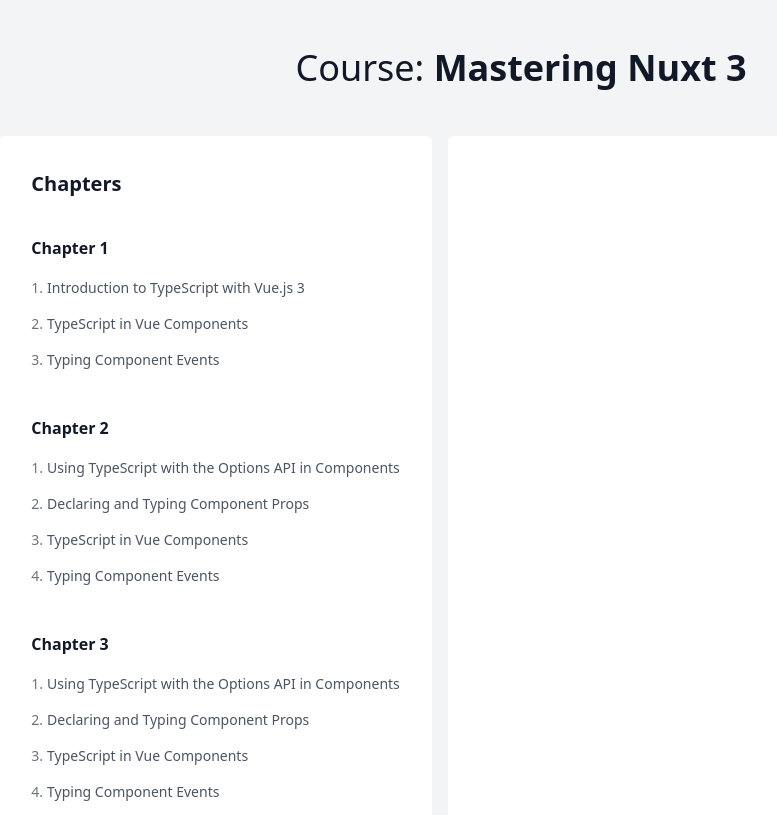
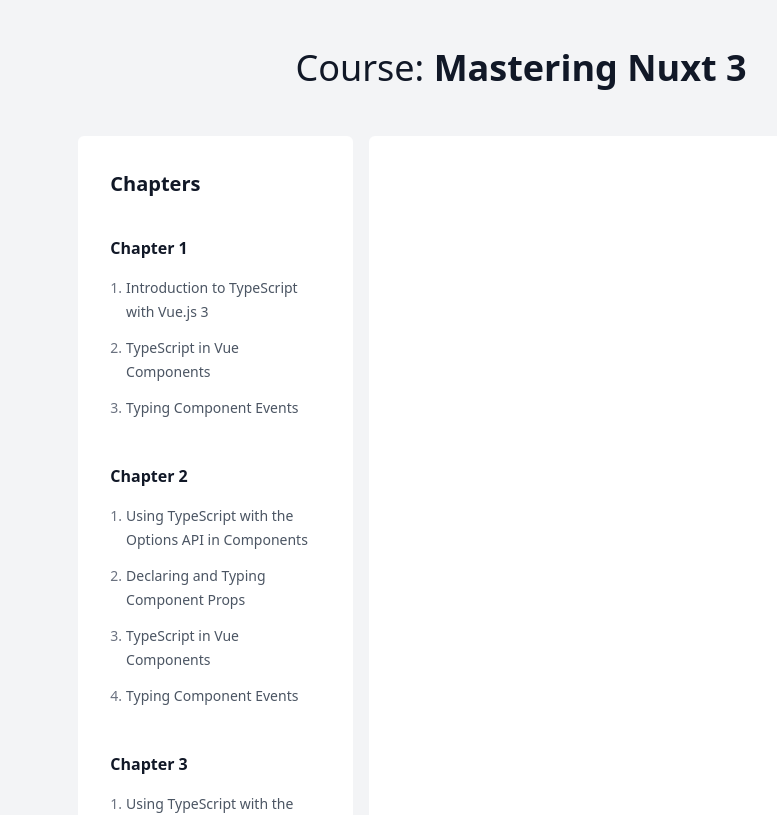
Before and after one commit to akhfih/learn-mastering-nuxt3, a Nuxt app: page /course in a window 1280 px wide. Shown: the top 815 px of the page, without its empty margins (119-896 px from the left). Built offline with nearby package versions, Linux system fonts and the light colour scheme.

Commit message:
1-11 useHead composable

```diff
--- a/pages/course.vue
+++ b/pages/course.vue
@@ -13,7 +13,7 @@
 
     <div class="flex flex-row justify-center flex-grow">
       <div
-        class="prose mr-4 p-8 bg-white rounded-md min-w-[20ch] flex flex-col"
+        class="prose mr-4 p-8 bg-white rounded-md min-w-[20ch] max-w-[30ch] flex flex-col"
       >
         <h3>Chapters</h3>
         <div
--- a/pages/course/chapter/[chapterSlug]/lesson/[lessonSlug].vue
+++ b/pages/course/chapter/[chapterSlug]/lesson/[lessonSlug].vue
@@ -40,4 +40,11 @@
     (lesson) => lesson.slug === route.params.lessonSlug
   );
 });
+
+const title = computed(() => {
+  return `${lesson.value.title} - ${course.title}`;
+});
+useHead({
+  title,
+});
 </script>
```
